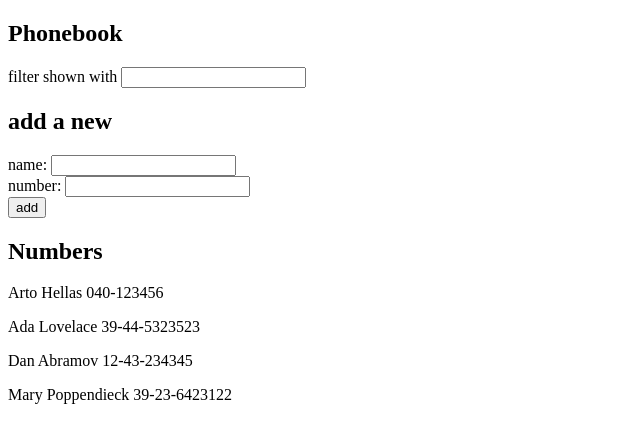
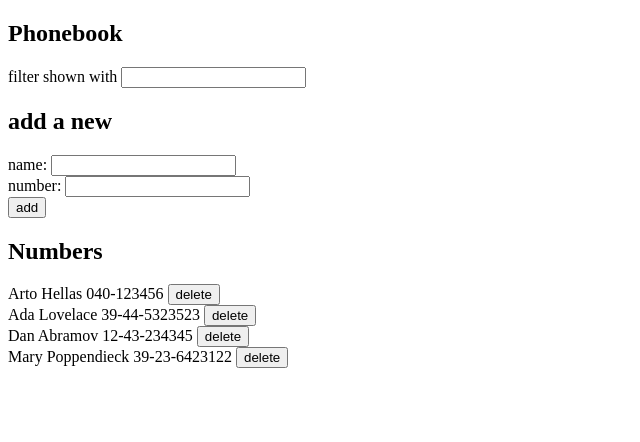
Before and after one commit to frendsick/full-stack-open, a React (Create React App) app in the folder part2/phonebook/: page / in a window 1280 px wide. Shown: the top 442 px of the page, without its empty margins (0-640 px from the left). Built offline with nearby package versions, Linux system fonts and the light colour scheme; data requests are answered from the project's data file.

Commit message:
Implement delete button for persons

```diff
--- a/part2/phonebook/src/components/Person.js
+++ b/part2/phonebook/src/components/Person.js
@@ -1,7 +1,13 @@
-const Person = ({ person }) => (
-    <p>
-        {person.name} {person.number}
-    </p>
-);
+const Person = ({ person, deletePersonFunction }) => {
+    const { name, number } = person;
+
+    return (
+        <div>
+            {name} {number}
+            &nbsp;
+            <button onClick={() => deletePersonFunction(person)}>delete</button>
+        </div>
+    );
+};
 
 export default Person;
--- a/part2/phonebook/src/components/Persons.js
+++ b/part2/phonebook/src/components/Persons.js
@@ -1,8 +1,10 @@
 import Person from "./Person";
 
-const Persons = ({ personList, nameFilter }) =>
+const Persons = ({ personList, nameFilter, deletePersonFunction }) =>
     personList
         .filter((person) => person.name.toLowerCase().includes(nameFilter.toLowerCase()))
-        .map((person) => <Person key={person.id} person={person} />);
+        .map((person) => (
+            <Person key={person.id} person={person} deletePersonFunction={deletePersonFunction} />
+        ));
 
 export default Persons;
--- a/part2/phonebook/src/components/Phonebook.js
+++ b/part2/phonebook/src/components/Phonebook.js
@@ -9,16 +9,18 @@ const Phonebook = () => {
     const [persons, setPersons] = useState([]);
     const [nameFilter, setNameFilter] = useState("");
 
+    const fetchData = async () => {
+        try {
+            const newPersons = await personApi.getAll();
+            setPersons([...newPersons]);
+            console.log(persons);
+        } catch (error) {
+            console.error("Error fetching persons:", error);
+        }
+    };
+
     // Fetch the person data when the component mounts
     useEffect(() => {
-        const fetchData = async () => {
-            try {
-                const newPersons = await personApi.getAll();
-                setPersons(newPersons);
-            } catch (error) {
-                console.error("Error fetching persons:", error);
-            }
-        };
         fetchData();
     }, []); // The empty dependency array makes this effect run only once when the component mounts
 
@@ -38,6 +40,15 @@ const Phonebook = () => {
         return true;
     }
 
+    async function deletePerson(person) {
+        try {
+            await personApi.remove(person.id);
+            fetchData();
+        } catch (error) {
+            console.error(`Error deleting person with ID ${person.id}`, error);
+        }
+    }
+
     return (
         <article>
             <Header text="Phonebook" headingLevel="h1"></Header>
@@ -45,7 +56,11 @@ const Phonebook = () => {
             <Header text="add a new" headingLevel="h2"></Header>
             <PersonForm addPersonFunction={addPerson} />
             <Header text="Numbers" headingLevel="h2"></Header>
-            <Persons personList={persons} nameFilter={nameFilter} />
+            <Persons
+                personList={persons}
+                nameFilter={nameFilter}
+                deletePersonFunction={deletePerson}
+            />
         </article>
     );
 };
```
